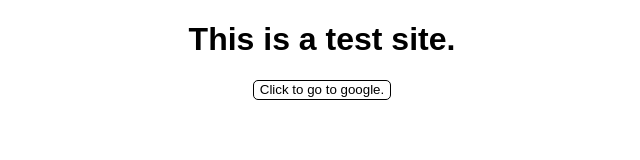
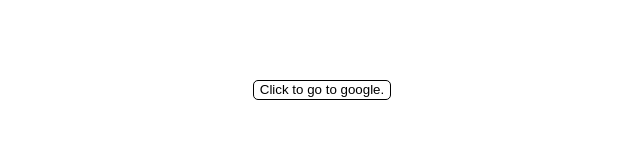
Before and after one commit to slitherdmon/ranked, a plain HTML site: page index.html in a window 1280 px wide. Shown: the whole page, without its empty margins (318-958 px from the left). Drawn offline with Linux system fonts and the light colour scheme.

Commit message:
Update index.html

```diff
--- a/index.html
+++ b/index.html
@@ -10,6 +10,10 @@
     </div>
   </body>
   <style>
+    body {
+      background-color: white;
+      color: white;
+    }
     h1 {
       font-family: arial;
       text-align: center;
```
